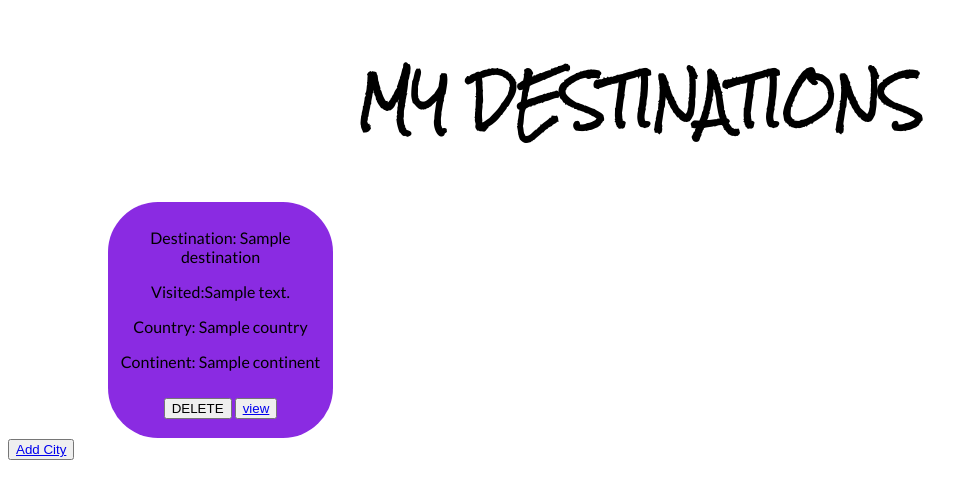
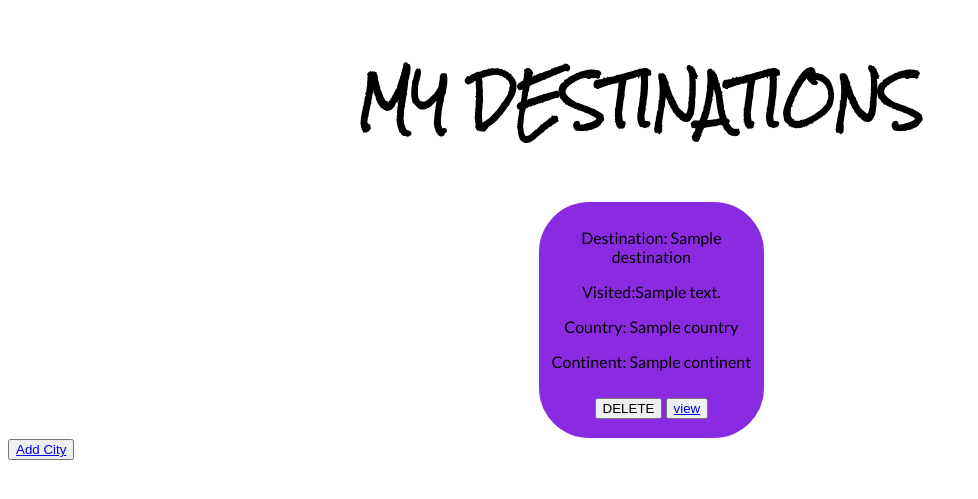
Before and after one commit to spencerT101/Bucket_List_Project_1, a Flask app: page /destinations in a window 1280 px wide. Shown: the part 99-598 px from the top of the page, without its empty margins (0-978 px from the left). Run offline with Flask 2, Linux system fonts and the light colour scheme; a database or web service that is not in the repository returns one stand-in record (values such as "Sample title"); some libraries are stand-ins or nearby versions.

Commit message:
aligned bucketlist entries

```diff
--- a/project_start_code/static/style.css
+++ b/project_start_code/static/style.css
@@ -79,10 +79,11 @@ body{
     text-align:center;
     background-color: blueviolet;
     max-width: 225px;
-    margin-left: 100px;
+    margin-left: 42%;
     position:relative;
     justify-content: space-around;
     border-radius: 50px;
+    margin-top: 20px;
 
 }
 
```
